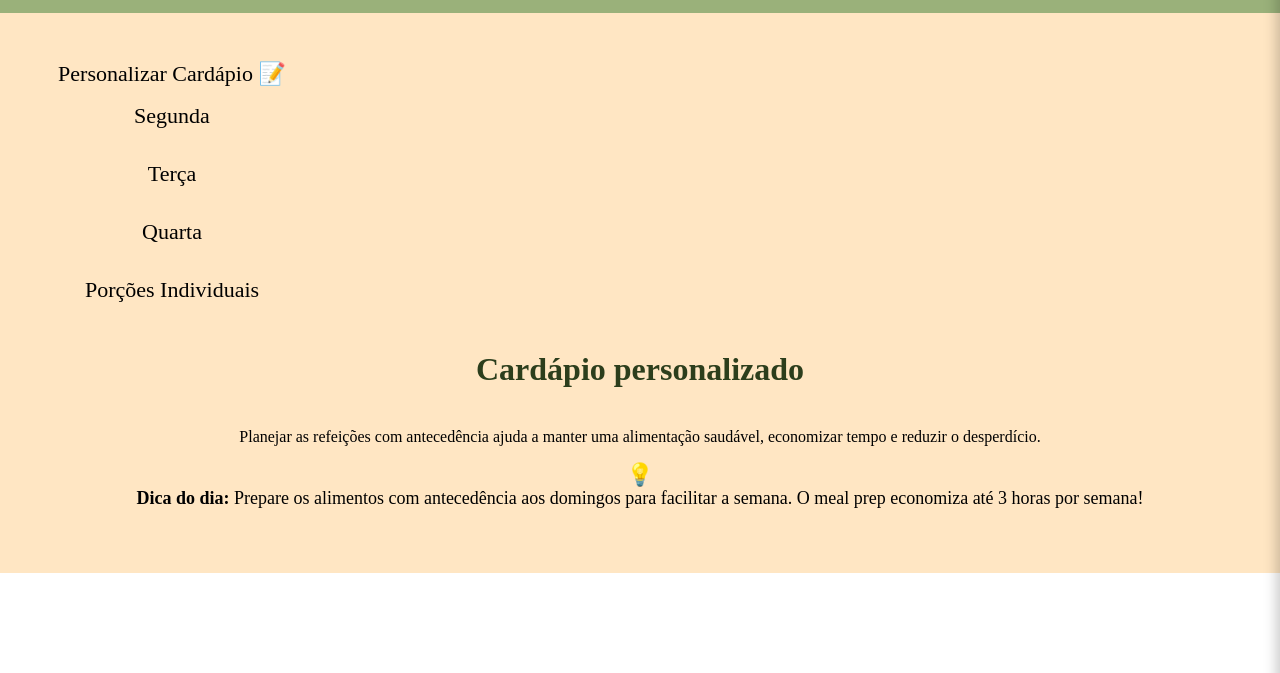
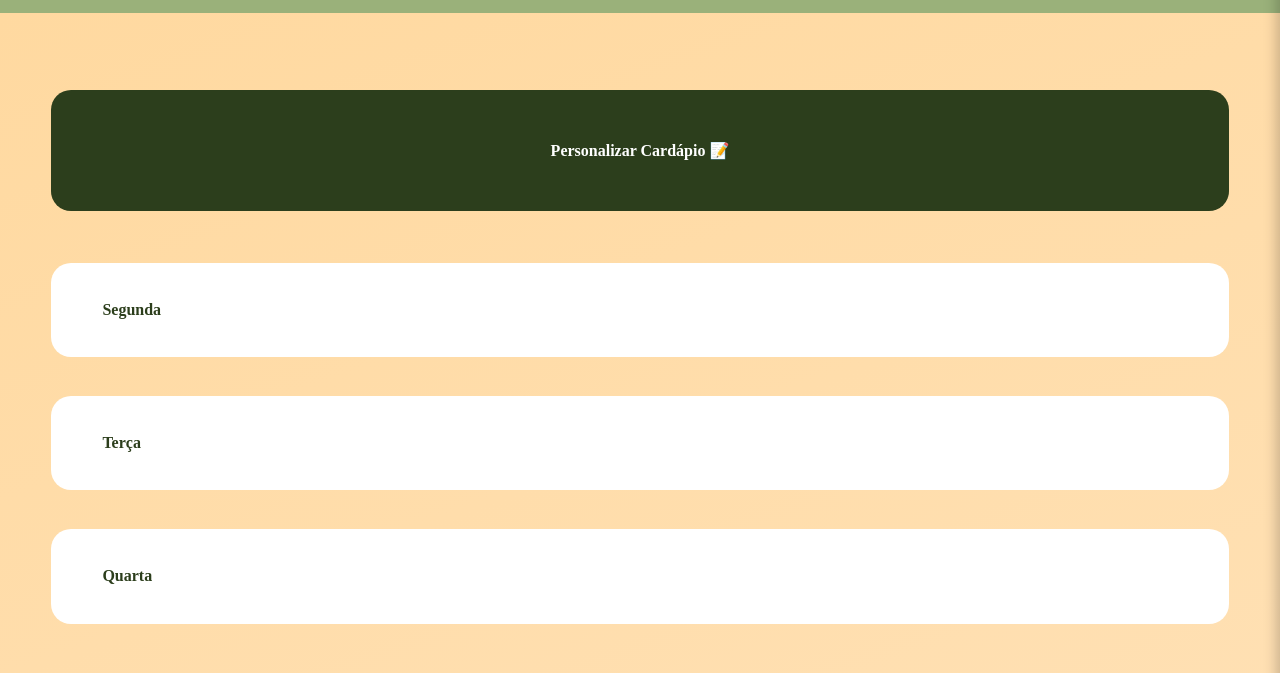
Before and after one commit to laredofe08/SEPE_BeHeathier, a plain HTML site: page cardapio.html in a window 1280 px wide. Shown: the part 60-733 px from the top of the page. Drawn offline with Linux system fonts and the light colour scheme.

Commit message:
Terminei de adicionar o media query do cardápio

```diff
--- a/css/style.css
+++ b/css/style.css
@@ -939,51 +939,169 @@ footer nav a {
 
     /*=== cardápio ===*/
     .cardapio {
-        flex-direction: row;
-        align-items: flex-start;
-        padding: 3rem 2rem;
-        gap: 2rem;
-    }
+    background: linear-gradient(160deg, #FFD9A0, #FFE4BE);
+    padding: 6vw 4vw;
+    display: flex;
+    flex-direction: column;
+    gap: 5vw;
+}
 
-    .cardapio-sidebar {
-        width: 280px;
-        flex-shrink: 0;
-    }
+/* Botão Personalizar Cardápio */
+.btn-personalizar {
+    display: block;
+    text-align: center;
+    background: #2C3E1C;
+    color: #fff;
+    text-decoration: none;
+    font-weight: 700;
+    border-radius: 20px;
+    padding: 4vw;
+    margin-bottom: 4vw;
+}
 
-    .cardapio-content {
-        flex: 1;
-    }
+/* Lista de dias */
+.dias-lista {
+    list-style: none;
+    display: flex;
+    flex-direction: column;
+    gap: 3vw;
+    margin-bottom: 4vw;
+}
 
-    .refeicoes-grid {
-        grid-template-columns: 1fr 1fr;
-    }
+.dia-btn {
+    width: 100%;
+    display: flex;
+    flex-direction: column;
+    align-items: flex-start;
+    background: #fff;
+    color: #2C3E1C;
+    border: none;
+    border-radius: 20px;
+    padding: 3vw 4vw;
+    font-family: inherit;
+    cursor: pointer;
+    text-align: left;
+}
 
-    .btn-personalizar,
-    .dia-btn,
-    .porcoes-card,
-    .refeicao-card,
-    .dica-dia {
-        padding: 1rem 1.2rem;
-    }
-    .cardapio-content p{
-        font-size: 16px;
-    }
-    .cardapio-titulo h1 {
-        font-size: 2.2rem;
-    }
-    .cardapio{
-        font-size: 22px;
-    }
-    .refeicao-card span{
-        font-size: 14px;
-    }
-    .dica-dia p{
-        font-size: 18px;
-    }
-    .cardapio h1{
-        font-weight:650 ;
-    }
+.dia-nome {
+    font-weight: 700;
+}
 
+.dia-kcal {
+    font-size: 0.8rem;
+    opacity: 0.8;
+}
+
+.dia-btn.ativo {
+    background: #9AB17A;
+    color: #fff;
+}
+
+/* Porções individuais */
+.porcoes-card {
+    background: #fff;
+    border-radius: 20px;
+    padding: 4vw;
+}
+
+.porcoes-card h3 {
+    color: #2C3E1C;
+    margin-bottom: 2vw;
+}
+
+.porcoes-card ul {
+    list-style: none;
+}
+
+.porcoes-card li {
+    display: flex;
+    justify-content: space-between;
+    color: #395224;
+    padding: 2vw 0;
+    border-bottom: 1px solid #eee;
+    font-size: 0.9rem;
+}
+
+.porcoes-card li:last-child {
+    border-bottom: none;
+}
+
+/* Título e subtítulo */
+.cardapio-titulo {
+    text-align: center;
+    margin-bottom: 4vw;
+}
+
+.cardapio-titulo h1 {
+    color: #2C3E1C;
+    font-size: 1.8rem;
+    margin-bottom: 2vw;
+}
+
+.cardapio-titulo p {
+    color: #395224;
+    font-size: 0.9rem;
+}
+
+/* Grid de refeições */
+.refeicoes-grid {
+    display: grid;
+    grid-template-columns: 1fr;
+    gap: 4vw;
+    margin-bottom: 4vw;
+}
+
+.refeicao-card {
+    background: rgba(255, 255, 255, 0.7);
+    border-radius: 20px;
+    padding: 4vw;
+}
+
+.refeicao-topo {
+    display: flex;
+    justify-content: space-between;
+    align-items: center;
+    margin-bottom: 2vw;
+}
+
+.refeicao-badge {
+    background: #9AB17A;
+    color: #fff;
+    font-size: 0.7rem;
+    font-weight: 700;
+    padding: 1vw 3vw;
+    border-radius: 20px;
+}
+
+.refeicao-kcal {
+    color: #2C3E1C;
+    font-weight: 700;
+    font-size: 0.85rem;
+}
+
+.refeicao-nome {
+    color: #2C3E1C;
+    font-weight: 600;
+}
+
+/* Dica do dia */
+.dica-dia {
+    background: #9AB17A;
+    color: #fff;
+    border-radius: 20px;
+    padding: 5vw 4vw;
+    display: flex;
+    align-items: center;
+    gap: 3vw;
+}
+
+.dica-icone {
+    font-size: 1.5rem;
+}
+
+.dica-dia p {
+    font-size: 0.9rem;
+}
     /*=== footer ===*/
 
     footer {
```
